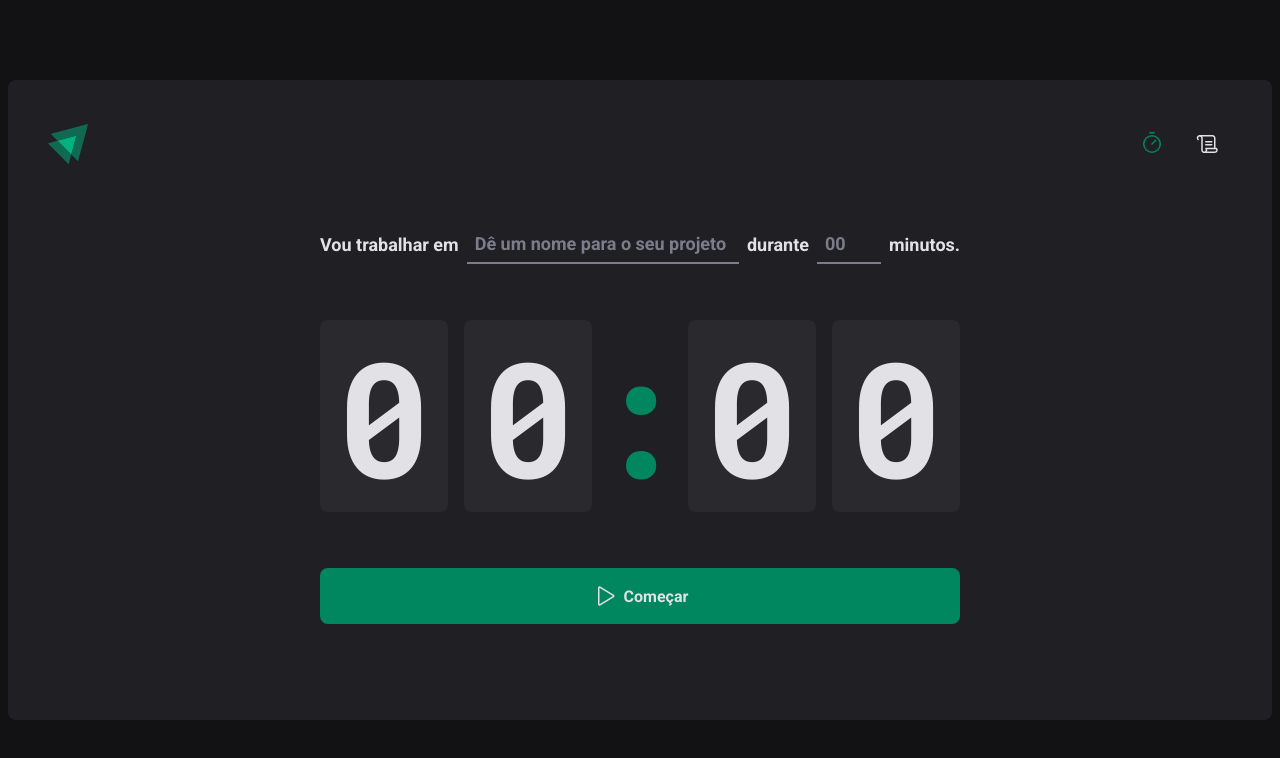
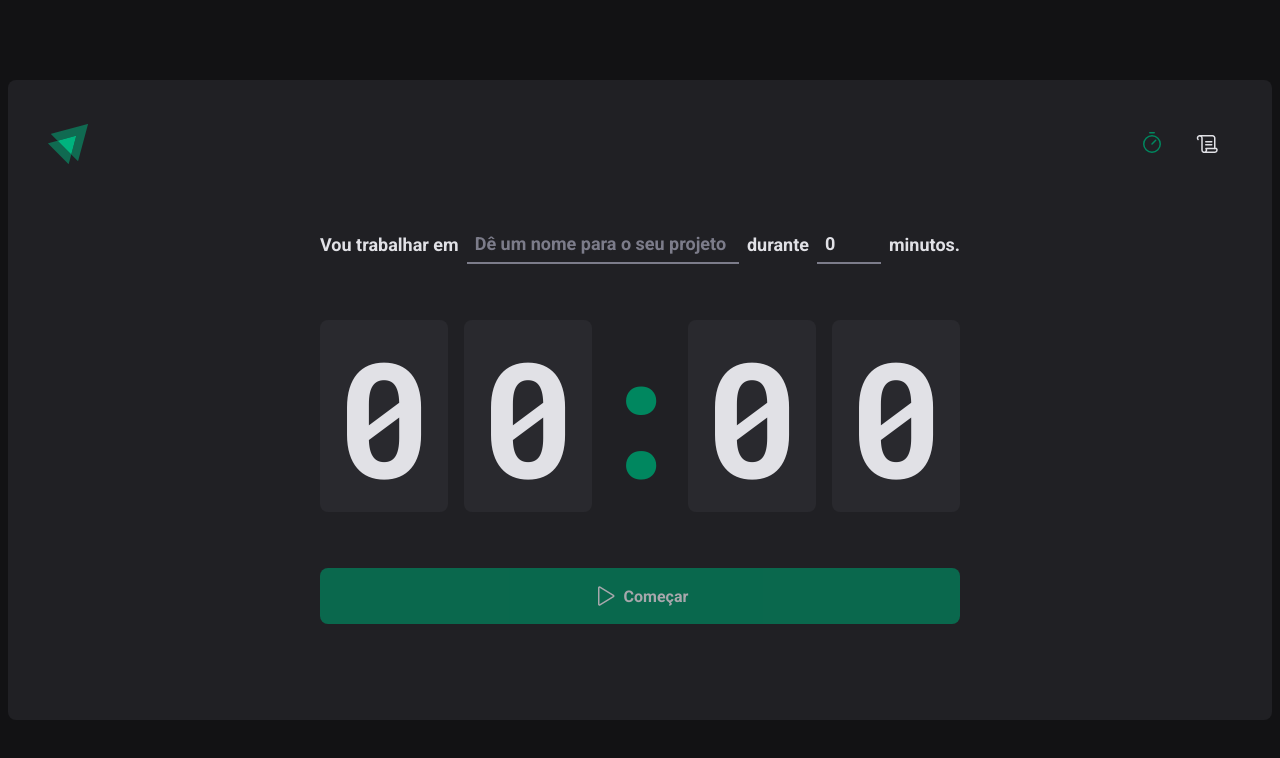
Before and after one commit to viniciusmartins1/react-pomodoro, a React (Vite) app: page / in a window 1280 px wide. Shown: the top 758 px of the page. Built offline with nearby package versions, Linux system fonts and the light colour scheme.

Commit message:
feat: creating form

```diff
--- a/package.json
+++ b/package.json
@@ -10,12 +10,15 @@
     "lint": "eslint src --ext .ts,.tsx"
   },
   "dependencies": {
+    "@hookform/resolvers": "^2.9.10",
     "@types/styled-components": "^5.1.26",
     "phosphor-react": "^1.4.1",
     "react": "^18.2.0",
     "react-dom": "^18.2.0",
+    "react-hook-form": "^7.41.5",
     "react-router-dom": "^6.6.1",
-    "styled-components": "^5.3.6"
+    "styled-components": "^5.3.6",
+    "zod": "^3.20.2"
   },
   "devDependencies": {
     "@rocketseat/eslint-config": "^1.1.3",
--- a/src/pages/Home/index.tsx
+++ b/src/pages/Home/index.tsx
@@ -1,4 +1,8 @@
 import { Play } from "phosphor-react";
+import { useForm } from "react-hook-form";
+import { zodResolver } from "@hookform/resolvers/zod";
+import zod from "zod";
+
 import {
   CountdownContainer,
   FormContainer,
@@ -8,11 +12,43 @@
   StartCountdownButton,
   TaskInput,
 } from "./styles";
+import { useState } from "react";
+
+const newCycleFormValidationSchema = zod.object({
+  task: zod.string().min(1, "Informe a tarefa"),
+  minutesAmount: zod
+    .number()
+    .min(5, "O ciclo precisa ser de no mínimo 5 minutos.")
+    .max(60, "O cliclo precisa ser de no máximo 60 minutos."),
+});
+
+// interface NewCycleFormData {
+//   task: string;
+//   minutesAmount: number;
+// }
+
+type NewCycleFormData = zod.infer<typeof newCycleFormValidationSchema>;
 
 export function Home() {
+  const { register, handleSubmit, watch, reset } = useForm<NewCycleFormData>({
+    resolver: zodResolver(newCycleFormValidationSchema),
+    defaultValues: {
+      task: "",
+      minutesAmount: 0,
+    },
+  });
+
+  function handleCreateNewCycle(data: NewCycleFormData) {
+    console.log(data);
+    reset();
+  }
+
+  const task = watch("task");
+  const isSubmitDisable = !task;
+
   return (
     <HomeContainer>
-      <form action="">
+      <form onSubmit={handleSubmit(handleCreateNewCycle)} action="">
         <FormContainer>
           <label htmlFor="task">Vou trabalhar em</label>
           <TaskInput
@@ -20,6 +56,7 @@
             type="text"
             placeholder="Dê um nome para o seu projeto"
             list="task-suggestions"
+            {...register("task")}
           />
 
           <datalist id="task-suggestions">
@@ -37,6 +74,7 @@
             step={5}
             min={5}
             max={60}
+            {...register("minutesAmount", { valueAsNumber: true })}
           />
 
           <span>minutos.</span>
@@ -50,7 +88,7 @@
           <span>0</span>
         </CountdownContainer>
 
-        <StartCountdownButton type="submit">
+        <StartCountdownButton disabled={isSubmitDisable} type="submit">
           <Play size={24} /> Começar
         </StartCountdownButton>
       </form>
```
Also changed, not shown: 1 other file (tests, documents, lock files or other folders).
